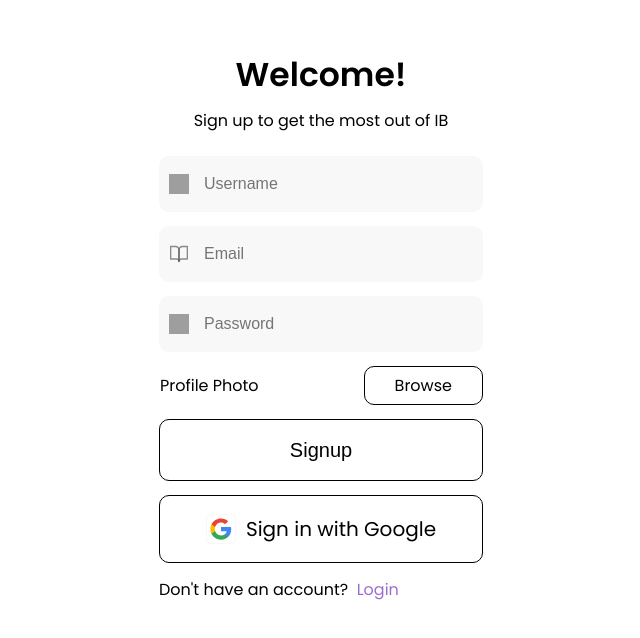
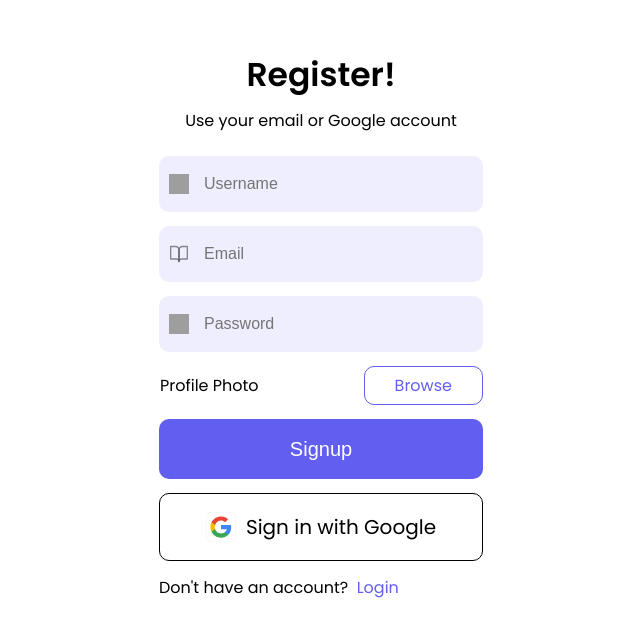
Before and after one commit to AlexMasinde/reactchat, a React (Create React App) app: page /signup in a window 1280 px wide. Shown: the part 146-784 px from the top of the page, without its empty margins (319-959 px from the left). Built offline with nearby package versions, Linux system fonts and the light colour scheme; no server answers; grey boxes are pictures that could not be loaded.

Commit message:
updated button styling

```diff
--- a/src/components/Button/Button.module.css
+++ b/src/components/Button/Button.module.css
@@ -1,12 +1,13 @@
 button {
-  background-color: transparent;
+  background-color: #615ef0;
   text-align: center;
   border-radius: 1rem;
   font-size: 2rem;
   line-height: 2.4rem;
-  border: 1px solid #000000;
+  border: none;
   width: 100%;
   padding: 1.8rem 0;
+  color: #ffffff;
 }
 
 button:hover {
--- a/src/components/ChatView/ChatView.module.css
+++ b/src/components/ChatView/ChatView.module.css
@@ -27,6 +27,7 @@
 .status {
   font-weight: 600;
   font-size: 1.2rem;
+  color: rgba(0, 0, 0, 0.5);
 }
 
 .status::before {
@@ -42,10 +43,6 @@
 .name {
   margin-left: 1.6em;
   max-height: 4em;
-}
-
-.name > p:last-child {
-  opacity: 0.6;
 }
 
 .chatdisplay {
--- a/src/components/Input/Input.module.css
+++ b/src/components/Input/Input.module.css
@@ -2,7 +2,7 @@
   display: flex;
   align-items: center;
   justify-content: flex-start;
-  background: #f8f8f8;
+  background: rgba(97, 94, 240, 0.1);
   border-radius: 1em;
   margin-bottom: 1.4rem;
   padding: 0 0 0 1rem;
--- a/src/components/Login/Login.js
+++ b/src/components/Login/Login.js
@@ -84,9 +84,9 @@
   return (
     <div className={LoginStyles.container}>
       <div className={LoginStyles.formcontainer}>
-        <h1>Welcome back!</h1>
+        <h1>Log in</h1>
         <p className={authError ? LoginStyles.red : ""}>
-          {authError ? errors.auth : "Sign in to get the most out of IB"}
+          {authError ? errors.auth : "Enter your email and password below"}
         </p>
         <form onSubmit={(e) => handleLogin(e)}>
           <Input
--- a/src/components/Login/Login.module.css
+++ b/src/components/Login/Login.module.css
@@ -36,11 +36,11 @@
 .login > a {
   display: inline-block;
   text-decoration: none;
-  color: rgb(159, 109, 207);
+  color: #615ef0;
 }
 
 .login > a:visited {
-  color: rgb(159, 109, 207);
+  color: #615ef0;
 }
 
 .google {
--- a/src/components/Singup/Signup.js
+++ b/src/components/Singup/Signup.js
@@ -142,9 +142,9 @@
   return (
     <div className={SignupStyles.container}>
       <div className={SignupStyles.formcontainer}>
-        <h1>Welcome!</h1>
+        <h1>Register!</h1>
         <p className={authError ? SignupStyles.red : ""}>
-          {authError ? errors.auth : "Sign up to get the most out of IB"}
+          {authError ? errors.auth : "Use your email or Google account"}
         </p>
         <form onSubmit={(e) => handleSignup(e)}>
           <Input
--- a/src/components/Singup/Signup.module.css
+++ b/src/components/Singup/Signup.module.css
@@ -45,8 +45,8 @@
 }
 
 .file > label > p {
-  color: #000000;
-  border: 1px solid #000000;
+  color: #615ef0;
+  border: 1px solid #615ef0;
   border-radius: 1rem;
   font-size: 1.6rem;
   transition: 0.5s;
@@ -54,7 +54,7 @@
 }
 
 .file > label > p:hover {
-  background-color: #000000;
+  background-color: #615ef0;
   color: #ffffff;
   cursor: pointer;
 }
@@ -72,11 +72,11 @@
 .login > a {
   display: inline-block;
   text-decoration: none;
-  color: rgb(159, 109, 207);
+  color: #615ef0;
 }
 
 .login > a:visited {
-  color: rgb(159, 109, 207);
+  color: #615ef0;
 }
 
 .google {
--- a/src/contexts/AuthContext.js
+++ b/src/contexts/AuthContext.js
@@ -71,8 +71,7 @@
         const presence = "Away";
         await updatePresence(presence, currentUser);
       } else {
-        const presence = "Online";
-        await updatePresence(presence, currentUser);
+        await chats.users.child(currentUser.uid).update({ presence: "Online" });
       }
     };
   });
```
